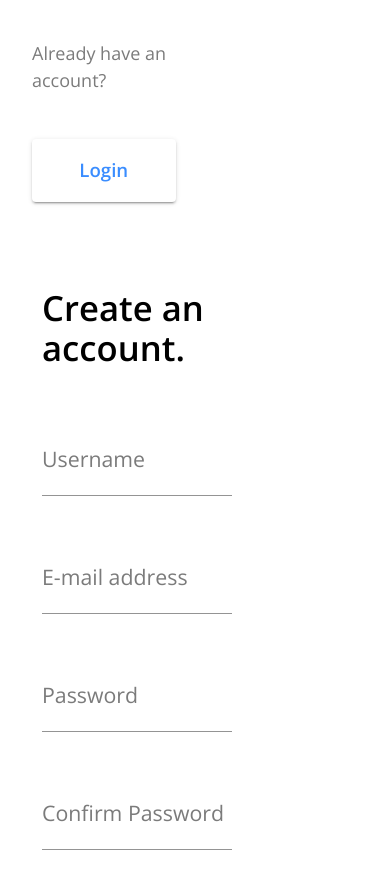
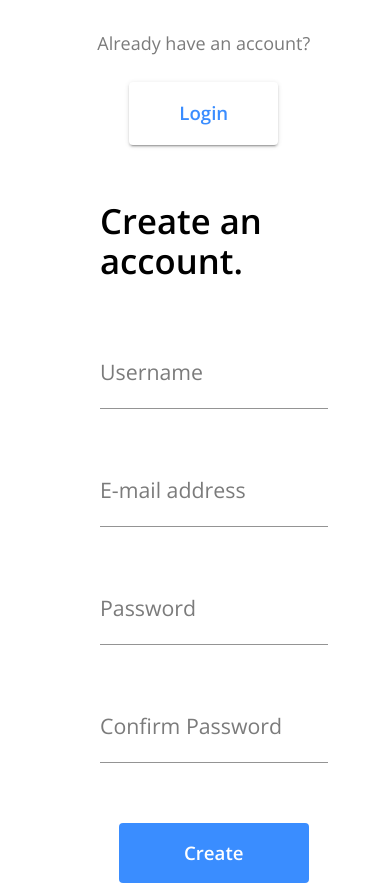
Before and after one commit to ehlee9317/messenger-3132, a React (Create React App) app in the folder client/: page / in a window 390 px wide. Shown: the top 885 px of the page. Built offline with nearby package versions, Linux system fonts and the light colour scheme; no server answers.

Commit message:
fixed responsiveness for web and mobile view

```diff
--- a/client/src/Login.js
+++ b/client/src/Login.js
@@ -22,6 +22,16 @@ const useStyles = makeStyles(() => ({
     flexDirection: "column",
     alignItems: "stretch",
     marginTop: "100px",
+    [theme.breakpoints.down("xs")]: {
+      display: 'flex',
+      flexDirection: "column",
+      marginTop: "50px",
+    },
+    [theme.breakpoints.down("md")]: {
+      display: 'flex',
+      flexDirection: "column",
+      marginTop: "30px",
+    },
   },
 
   greeting: {
--- a/client/src/Signup.js
+++ b/client/src/Signup.js
@@ -21,6 +21,11 @@ const useStyles = makeStyles(() => ({
     display: "flex",
     flexDirection: "column",
     alignItems: "stretch",
+    [theme.breakpoints.down("xs")]: {
+      display: 'flex',
+      flexDirection: "column",
+      marginTop: "-30px",
+    },
   },
 
   greeting: {
--- a/client/src/components/AuthPage/AuthHeader.js
+++ b/client/src/components/AuthPage/AuthHeader.js
@@ -13,6 +13,13 @@ const useStyles = makeStyles(() => ({
     gap: 45,
     marginTop: "10px",
     marginLeft: "-10px",
+
+    [theme.breakpoints.down("xs")]: {
+      display: 'flex',
+      flexDirection: "column",
+      marginTop: "30px",
+      gap: 25,
+    },
   },
 
   headerText: {
--- a/client/src/components/AuthPage/AuthInput.js
+++ b/client/src/components/AuthPage/AuthInput.js
@@ -1,35 +1,19 @@
 import React from "react";
-import {
-  Grid,
-  Box,
-  Typography,
-  Button,
-  FormControl,
-  TextField,
-} from "@material-ui/core";
+import { FormControl, TextField } from "@material-ui/core";
 import { makeStyles } from "@material-ui/core/styles";
 
 import { theme } from "../../themes/theme";
 
 const useStyles = makeStyles(() => ({
   inputField: {
-    '& .MuiInputLabel-root': {
+    "& .MuiInputLabel-root": {
       color: theme.palette.secondary.main,
-      fontSize: '16pt',
+      fontSize: "16pt",
     },
-
-    // '& .MuiInputLabel-formControl': {
-    //   transform: 'translate(0, 40px)',
-    // },
-
-    // '& .MuiInputLabel-shrink': {
-    //   transform: 'translate(0, 1.5px)',
-    // },
-
-    '& label + .MuiInput-formControl': {
+    "& label + .MuiInput-formControl": {
       marginTop: 40,
     },
-    marginBottom: "22px"
+    marginBottom: "22px",
   },
 }));
 
@@ -40,7 +24,8 @@ const AuthInput = (props) => {
 
   return (
     <FormControl margin="normal" required>
-      <TextField className={classes.inputField}
+      <TextField
+        className={classes.inputField}
         label={label}
         name={name}
         type={type}
--- a/client/src/components/AuthPage/AuthSideLayout.js
+++ b/client/src/components/AuthPage/AuthSideLayout.js
@@ -17,8 +17,6 @@ const useStyles = makeStyles(() => ({
     "&::before": {
       content: '""',
       position: "absolute",
-      // top: 0,
-      // left: 0,
       width: "100%",
       height: "100%",
       opacity: 0.8,
@@ -27,7 +25,7 @@ const useStyles = makeStyles(() => ({
     "& *": {
       zIndex: 1,
     },
-    [theme.breakpoints.down("md")]: {
+    [theme.breakpoints.down("xs")]: {
       display: "none",
     },
   },
@@ -51,9 +49,13 @@ const useStyles = makeStyles(() => ({
     justifyContent: "flex-start",
     padding: "30px 42px",
     gap: 86,
+
+    [theme.breakpoints.down("xs")]: {
+      padding: "0 0",
+      marginLeft: "100px"
+    },
   },
 }));
-
 
 const AuthSideLayout = ({ children }) => {
   const classes = useStyles();
@@ -62,10 +64,10 @@ const AuthSideLayout = ({ children }) => {
     <Grid container spacing={0}>
       <Grid
         className={classes.sideBanner}
+        direction="column"
         container
         item
-        xs={true}
-        direction="column"
+        xs={5}
       >
         <img className={classes.icon} src={bubbleVector} alt="" />
         <Box className={classes.bannerText}>
```
